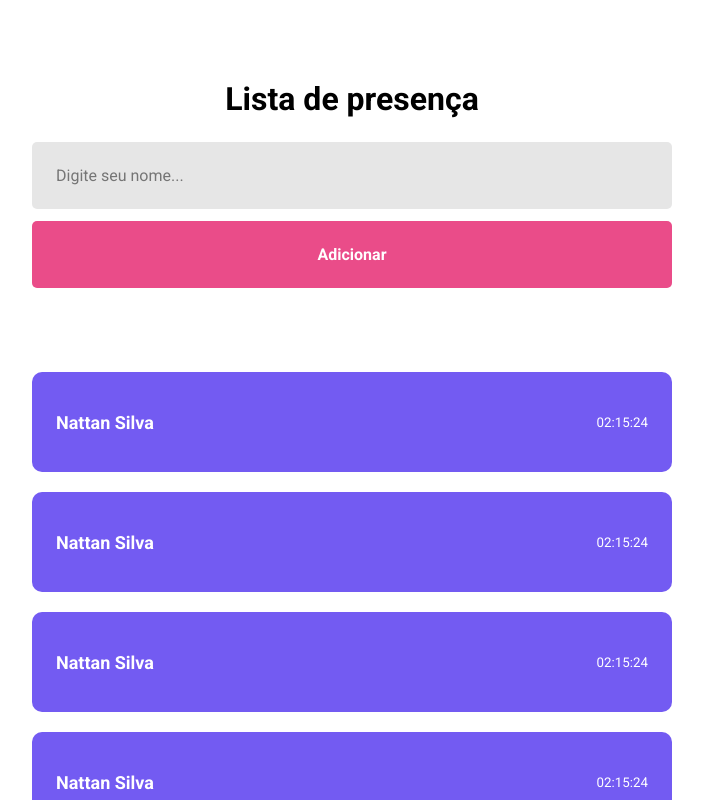
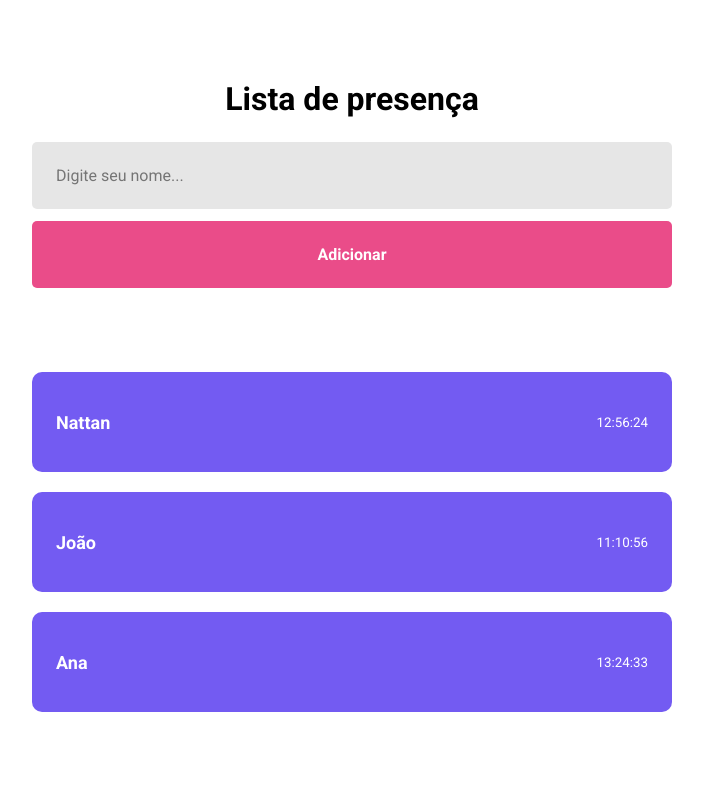
Before and after one commit to NattanSilva/Curso-Rect, a React (Vite) app: page / in a window 1280 px wide. Shown: the top 800 px of the page, without its empty margins (288-991 px from the left). Built offline with nearby package versions, Linux system fonts and the light colour scheme.

Commit message:
Add: props

```diff
--- a/src/components/card/index.jsx
+++ b/src/components/card/index.jsx
@@ -1,10 +1,10 @@
 import "./style.css";
 
-export function Card() {
+export function Card(props) {
   return(
     <div className="card">
-      <strong>Nattan Silva</strong>
-      <small>02:15:24</small>
+      <strong>{props.name}</strong>
+      <small>{props.time}</small>
     </div>
   )
 }
--- a/src/pages/Home/index.jsx
+++ b/src/pages/Home/index.jsx
@@ -9,11 +9,9 @@ function Home() {
       <input type="text" name="nome" id="nome__input" placeholder="Digite seu nome..."/>
       <button type="button">Adicionar</button>
 
-      <Card />
-      <Card />
-      <Card />
-      <Card />
-      <Card />
+      <Card name="Nattan" time="12:56:24"/>
+      <Card name="João" time="11:10:56"/>
+      <Card name="Ana" time="13:24:33"/>
     </div>
   )
 }
```
